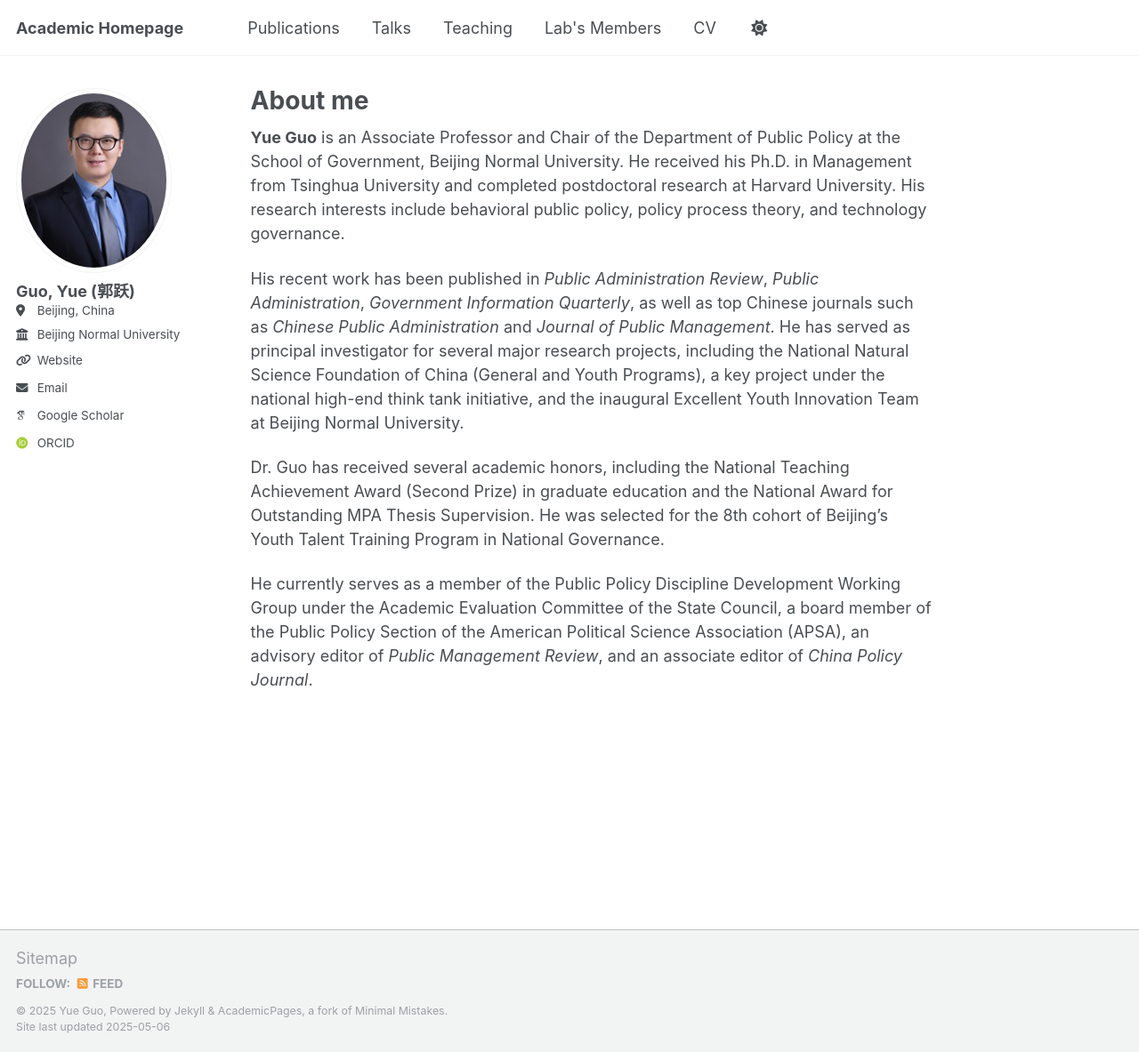
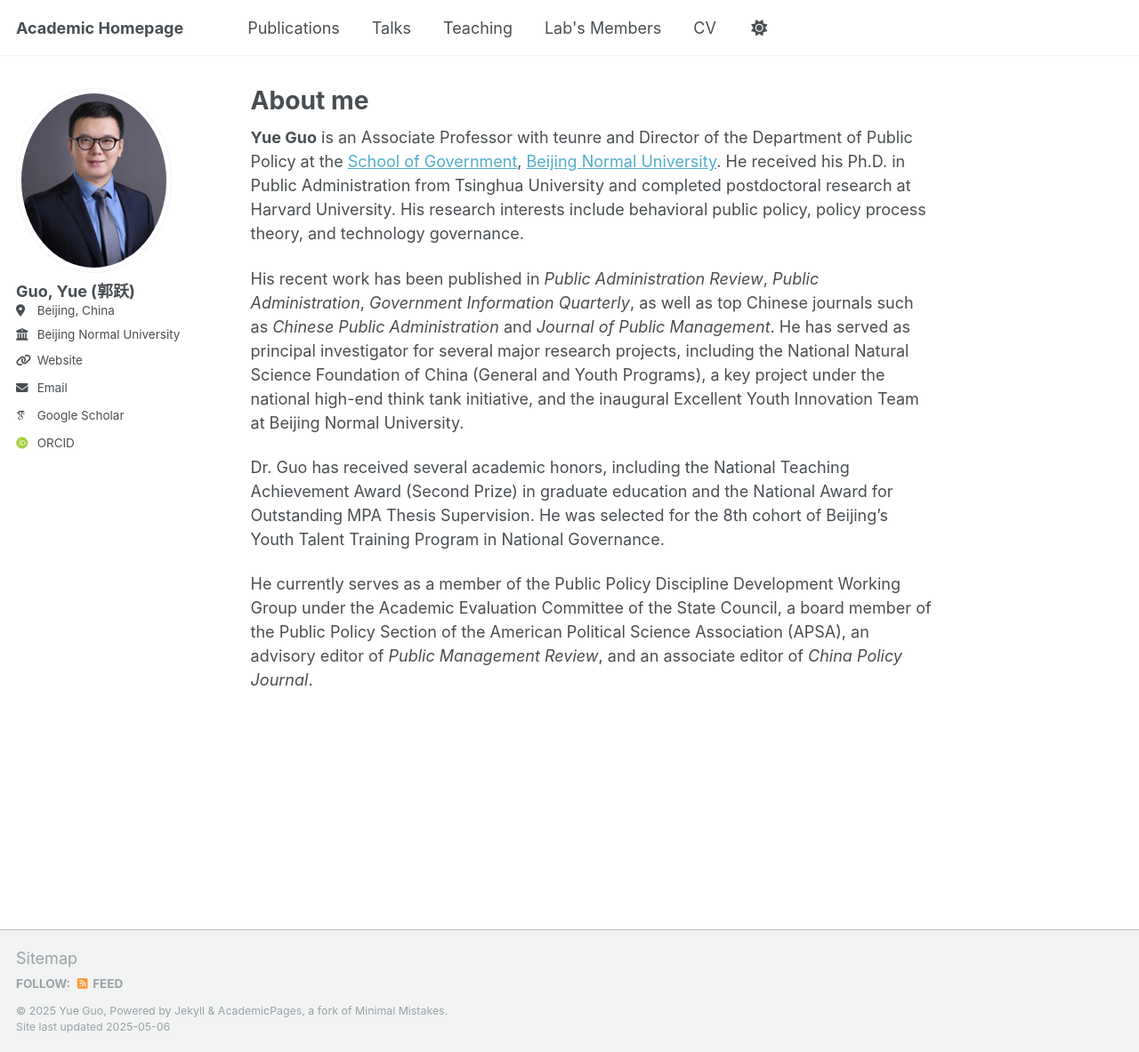
Before and after one commit to guoyue-policy/guoyue-policy.github.io, a Jekyll site: the page built from _pages/about.md, in a window 1280 px wide and 1183 px high. Shown: the whole window at 89% size. Built offline with Jekyll 4.4.1, drawn with Linux system fonts in a browser that asks for light colours; some web fonts are replaced.

Commit message:
Update about.md

```diff
--- a/_pages/about.md
+++ b/_pages/about.md
@@ -7,7 +7,7 @@ redirect_from:
   - /about.html
 ---
 
-**Yue Guo** is an Associate Professor and Chair of the Department of Public Policy at the School of Government, Beijing Normal University. He received his Ph.D. in Management from Tsinghua University and completed postdoctoral research at Harvard University. His research interests include behavioral public policy, policy process theory, and technology governance.
+**Yue Guo** is an Associate Professor with teunre and Director of the Department of Public Policy at the [School of Government](http://www.sg.bnu.edu.cn), [Beijing Normal University](https://www.bnu.edu.cn). He received his Ph.D. in Public Administration from Tsinghua University and completed postdoctoral research at Harvard University. His research interests include behavioral public policy, policy process theory, and technology governance.
 
 His recent work has been published in *Public Administration Review*, *Public Administration*, *Government Information Quarterly*, as well as top Chinese journals such as *Chinese Public Administration* and *Journal of Public Management*. He has served as principal investigator for several major research projects, including the National Natural Science Foundation of China (General and Youth Programs), a key project under the national high-end think tank initiative, and the inaugural Excellent Youth Innovation Team at Beijing Normal University.
 
```
